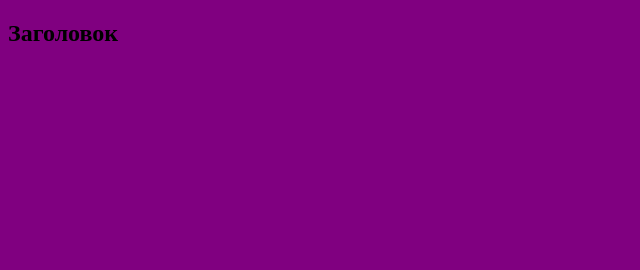
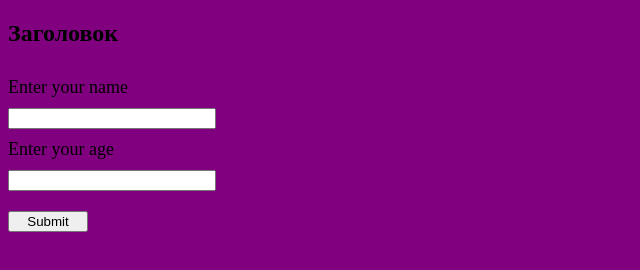
Before and after one commit to Alex020891/studyProject, a plain HTML site: page index.html in a window 1280 px wide. Shown: the whole page, without its empty margins (0-640 px from the left). Drawn offline with Linux system fonts and the light colour scheme.

Commit message:
Добавлена форма ввода данных

```diff
--- a/index.html
+++ b/index.html
@@ -10,6 +10,11 @@
 
 <body>
     <h2>Заголовок</h2>
+    <form id="myForm" action="">
+        <label>Enter your name<input type="text" maxlength="30"></label>
+        <label>Enter your age<input type="number" maxlength="2" min="6" max="99"></label>
+        <button type="submit">Submit</button>
+    </form>
 </body>
 
 </html>
--- a/style.css
+++ b/style.css
@@ -1,3 +1,20 @@
 body {
   background-color: purple;
 }
+#myForm {
+  display: flex;
+  flex-direction: column;
+  width: 200px;
+  font-size: 18px;
+}
+#myForm label {
+  margin-top: 10px;
+}
+#myForm label input {
+  width: 100%;
+  margin-top: 10px;
+}
+#myForm button {
+  margin-top: 20px;
+  width: 80px;
+}
```
